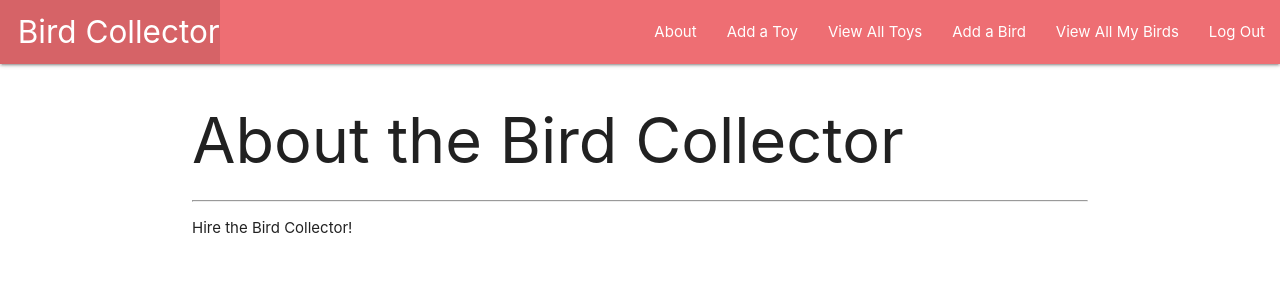
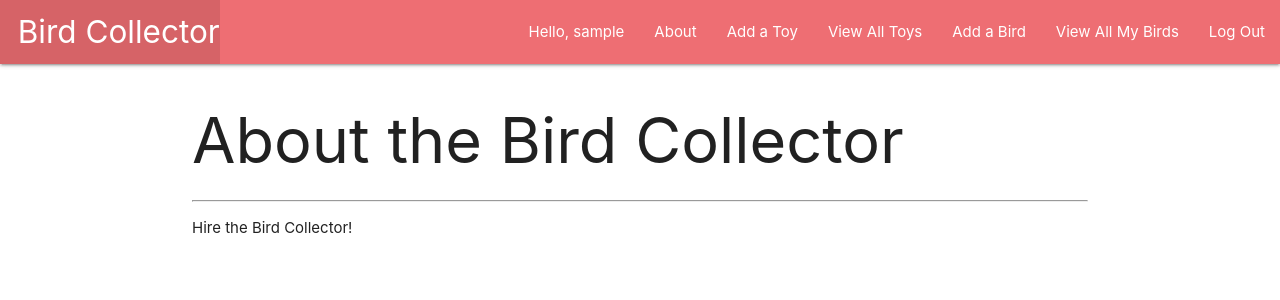
Before and after one commit to Grglls/ga2-unit4-3.3-birdcollector, a Django app: page /about/ in a window 1280 px wide. Shown: the top 300 px of the page. Run offline with Django 5.2, Linux system fonts and the light colour scheme; the visitor is signed in with stand-in values (Sample User, id 1).

Commit message:
Display logged in user's name in nav bar

```diff
--- a/main_app/templates/base.html
+++ b/main_app/templates/base.html
@@ -19,6 +19,9 @@
           <li><a href="{% url 'home' %}" class="left brand-logo">&nbsp;&nbsp;Bird Collector</a></li>
         </ul>
         <ul class="right">
+          {% if user.is_authenticated %}
+            <li style="margin-right: 15px;">Hello, {{ user.username }}</li>
+          {% endif %}
           <li><a href="{% url 'about' %}">About</a></li>
           {% if user.is_authenticated %}
             <li><a href="{% url 'toys_create' %}">Add a Toy</a></li>
```
